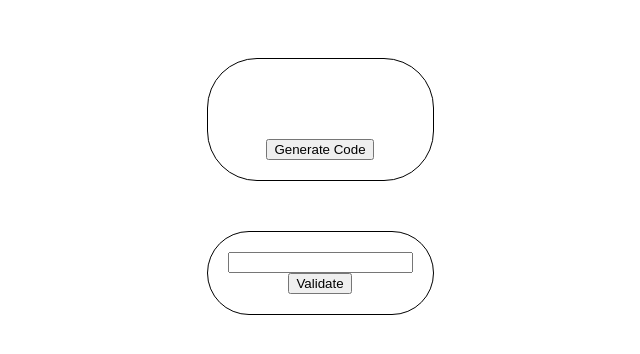
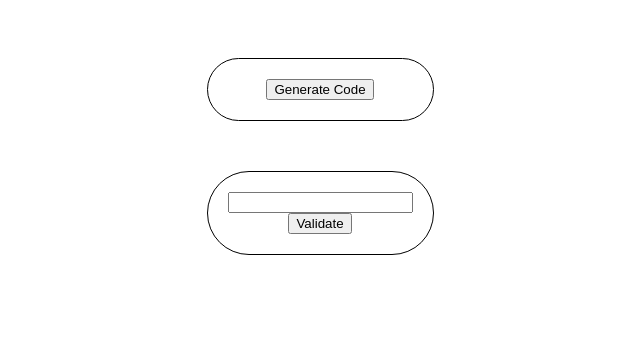
Before and after one commit to esmail-elmoussel/epicore-frontend, a React (Create React App) app: page / in a window 1280 px wide. Shown: the top 354 px of the page, without its empty margins (320-960 px from the left). Built offline with nearby package versions, Linux system fonts and the light colour scheme.

Commit message:
connect create discount to graphql

```diff
--- a/src/components/createCode.js
+++ b/src/components/createCode.js
@@ -1,19 +1,42 @@
 import { useState } from "react";
-import { postService } from "../services/axiosServices";
+import { gql, useMutation } from "@apollo/client";
+
+const CREATE_DISCOUNT = gql`
+  mutation {
+    createDiscount {
+      success
+      discount {
+        code
+      }
+    }
+  }
+`;
 
 const CreateCode = () => {
   const [code, setCode] = useState("");
   const [error, setError] = useState(false);
+  const [createDiscount, { loading: mutationLoading }] =
+    useMutation(CREATE_DISCOUNT);
 
   const generateCode = () => {
-    postService("/discount/create")
-      .then((res) => setCode(res.data?.code))
+    createDiscount()
+      .then((res) => {
+        if (res?.data?.createDiscount?.success) {
+          setCode(res?.data?.createDiscount?.discount?.code);
+        } else {
+          setError(true);
+        }
+      })
       .catch(() => setError(true));
   };
 
   return (
     <div className="container">
-      <p className="code">{code}</p>
+      {mutationLoading ? (
+        <p>loading...</p>
+      ) : (
+        code && <p className="code">{code}</p>
+      )}
       <button onClick={generateCode}>
         <span className="text">Generate Code</span>
       </button>
```
